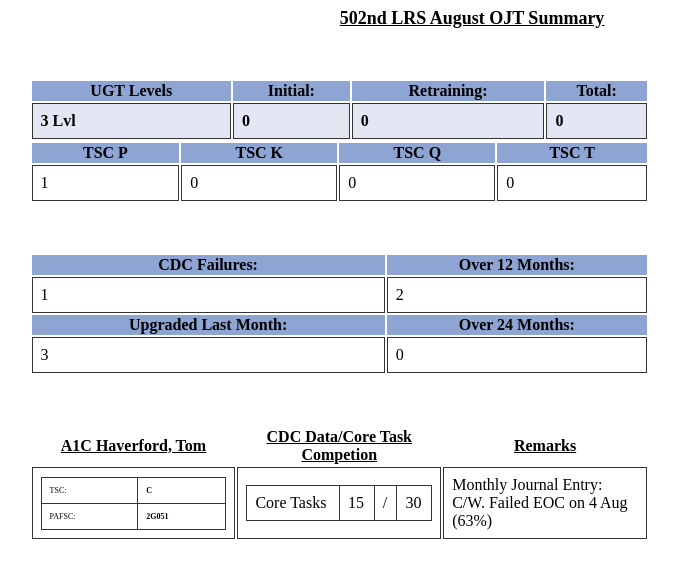
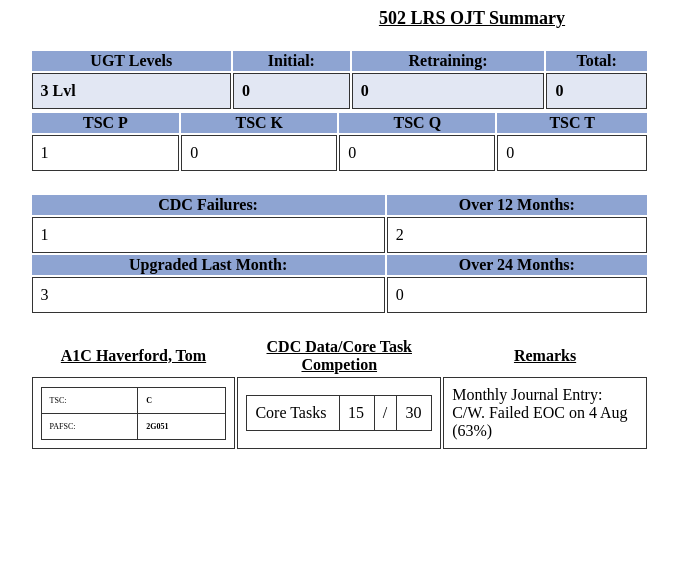
Before and after one commit to Jetskiiis/envision, a plain HTML site: page Index.html in a window 1280 px wide. Shown: the whole page, without its empty margins (168-846 px from the left). Drawn offline with Linux system fonts and the light colour scheme.

Commit message:
Update Index.html

```diff
--- a/Index.html
+++ b/Index.html
@@ -5,7 +5,8 @@
     <meta name="viewport" content="width= 297mm, initial-scale=1.0">
     <style>
          .center-table {
-            margin: 30px auto;
+            margin-left:  auto;
+            margin-right:  auto;
             width: 70%;
             padding-top: 20px;
         }
@@ -13,7 +14,7 @@
             font-size: 18px;
             font-weight: bold;
             text-decoration: underline;
-            text-align: center;
+            /* text-align: center; */
         }
         .summaryTd{
             border: 1px solid #333; /* Borders for data cells */
@@ -30,7 +31,7 @@
 <body>
 
     <div class="reportHeader">
-        502nd LRS August OJT Summary
+        <center>502 LRS OJT Summary</center>
     </div>
 
     <div class="center-table">
@@ -88,8 +89,8 @@
                 <td class="tableData">0</td>
             </tr>
         </table>
-    </div
-    <!-- Add more HTML elements as needed for the rest of your content-->
+    </div>
+
 
     <div class="center-table">
         <table style="width: 70%;">
@@ -130,7 +131,9 @@
                     </table>
                 </td>
                 <td style="width: 33.33%;">
-                    Monthly Journal Entry: C/W. Failed EOC on 4 Aug (63%)
+                    Monthly Journal Entry: C/W.
+
+                    Failed EOC on 4 Aug (63%)
                 </td>
             </tr>
         </table>
```
